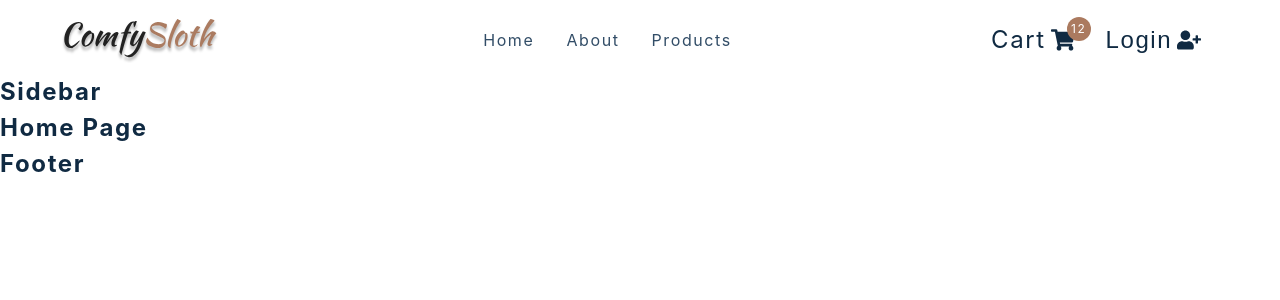
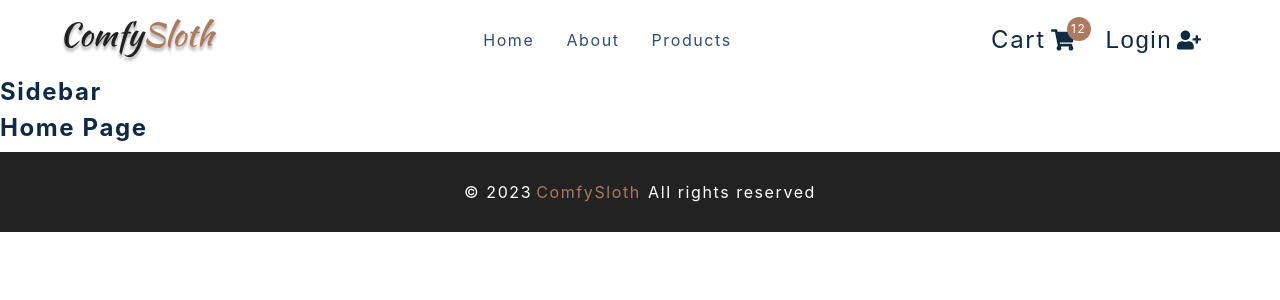
Before and after one commit to anamarijakukulj/practiceJS, a React (Create React App) app in the folder LearnReact/comfy-project/: page / in a window 1280 px wide. Shown: the top 300 px of the page. Built offline with nearby package versions, Linux system fonts and the light colour scheme.

Commit message:
Edit footer

```diff
--- a/LearnReact/comfy-project/src/components/Footer.js
+++ b/LearnReact/comfy-project/src/components/Footer.js
@@ -1,8 +1,16 @@
-import React from 'react';
-import styled from 'styled-components';
+import React from "react";
+import styled from "styled-components";
 
 const Footer = () => {
-  return <h4>footer</h4>;
+  return (
+    <Wrapper>
+      <h5>
+        &copy; {new Date().getFullYear()}
+        <span>ComfySloth</span>
+      </h5>
+      <h5>All rights reserved</h5>
+    </Wrapper>
+  );
 };
 
 const Wrapper = styled.footer`
@@ -15,6 +23,7 @@ const Wrapper = styled.footer`
   text-align: center;
   span {
     color: var(--clr-primary-5);
+    margin: 0 0.25rem;
   }
   h5 {
     color: var(--clr-white);
@@ -27,6 +36,6 @@ const Wrapper = styled.footer`
   @media (min-width: 776px) {
     flex-direction: row;
   }
-`
+`;
 
 export default Footer;
```
